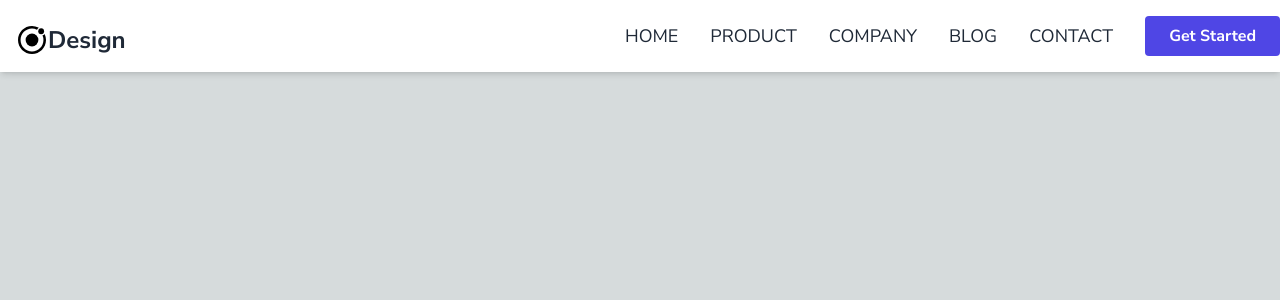
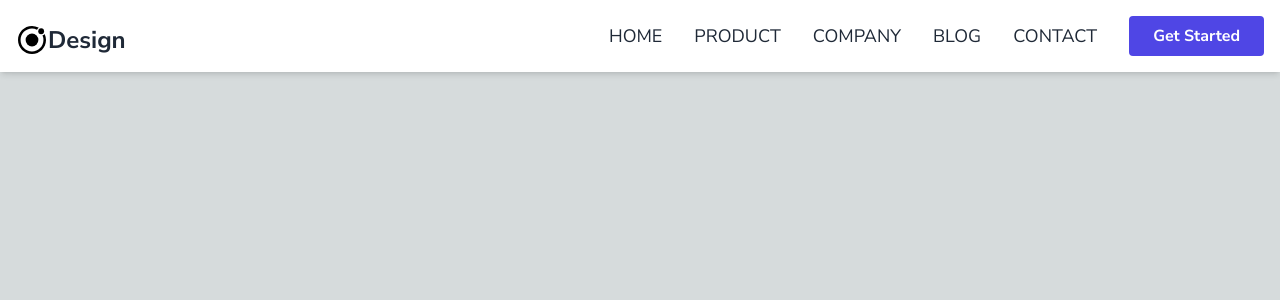
Before and after one commit to ratidzo/design, a Next.js app: page / in a window 1280 px wide. Shown: the top 300 px of the page. Built offline with nearby package versions, Linux system fonts and the light colour scheme.

Commit message:
dev: set horizontal padding to nav container

```diff
--- a/app/components/Nav.tsx
+++ b/app/components/Nav.tsx
@@ -27,8 +27,8 @@
     return(
         <div className="shadow-md w-full fixed top-0 left-0">
             <div className="md:flex items-center
-            justify-between bg-white py-4">
-                <div className="flex items-center pt-2 pl-4">
+            justify-between bg-white py-4 px-4">
+                <div className="flex items-center pt-2">
                     <Image alt="ionic logo"
                      src={logo} width={32} height={32} />
                     <h1 className="font-bold text-2xl cursor-pointer
@@ -52,6 +52,7 @@
                     <Button>
                         Get Started
                     </Button>
+
                 </ul>
 
 
```
